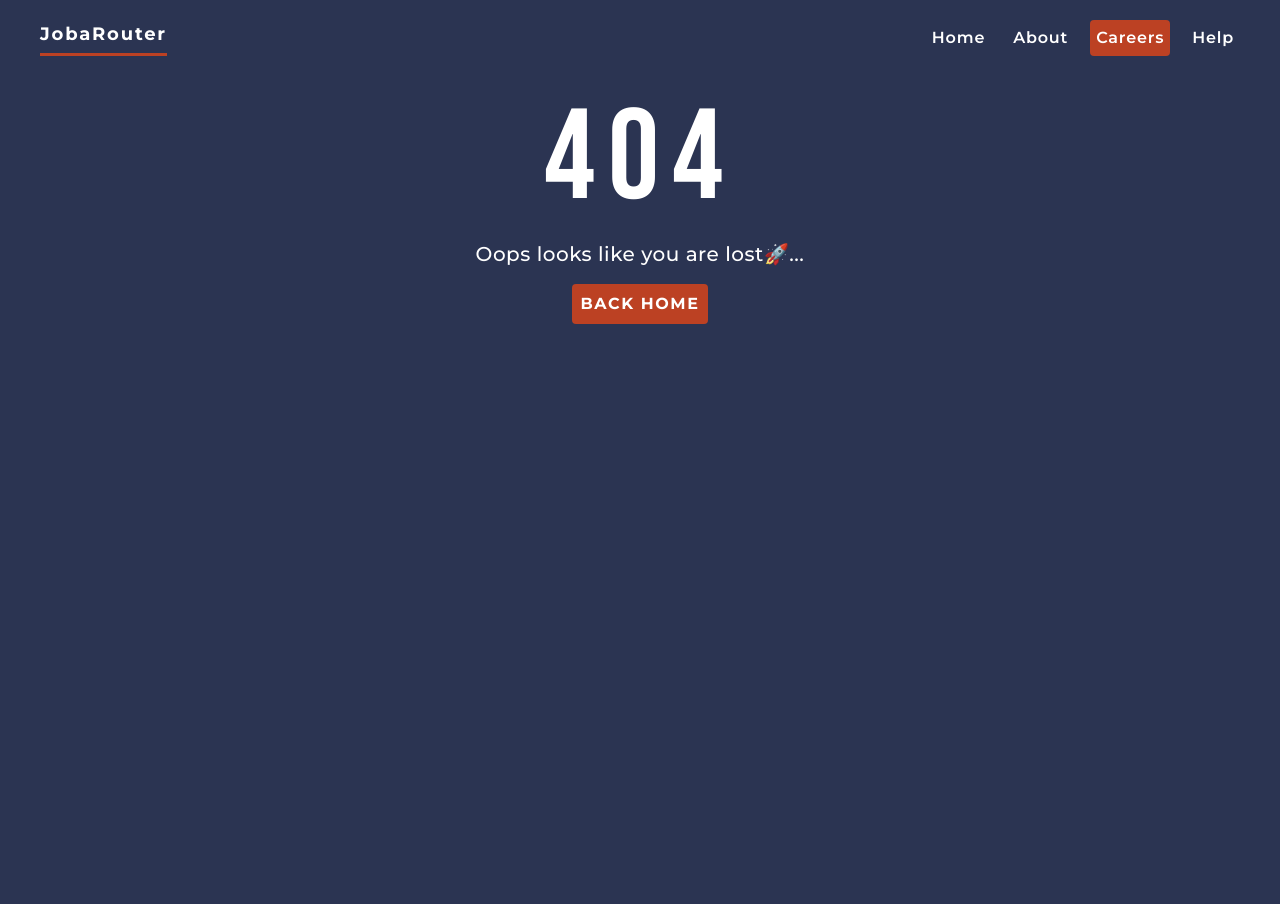
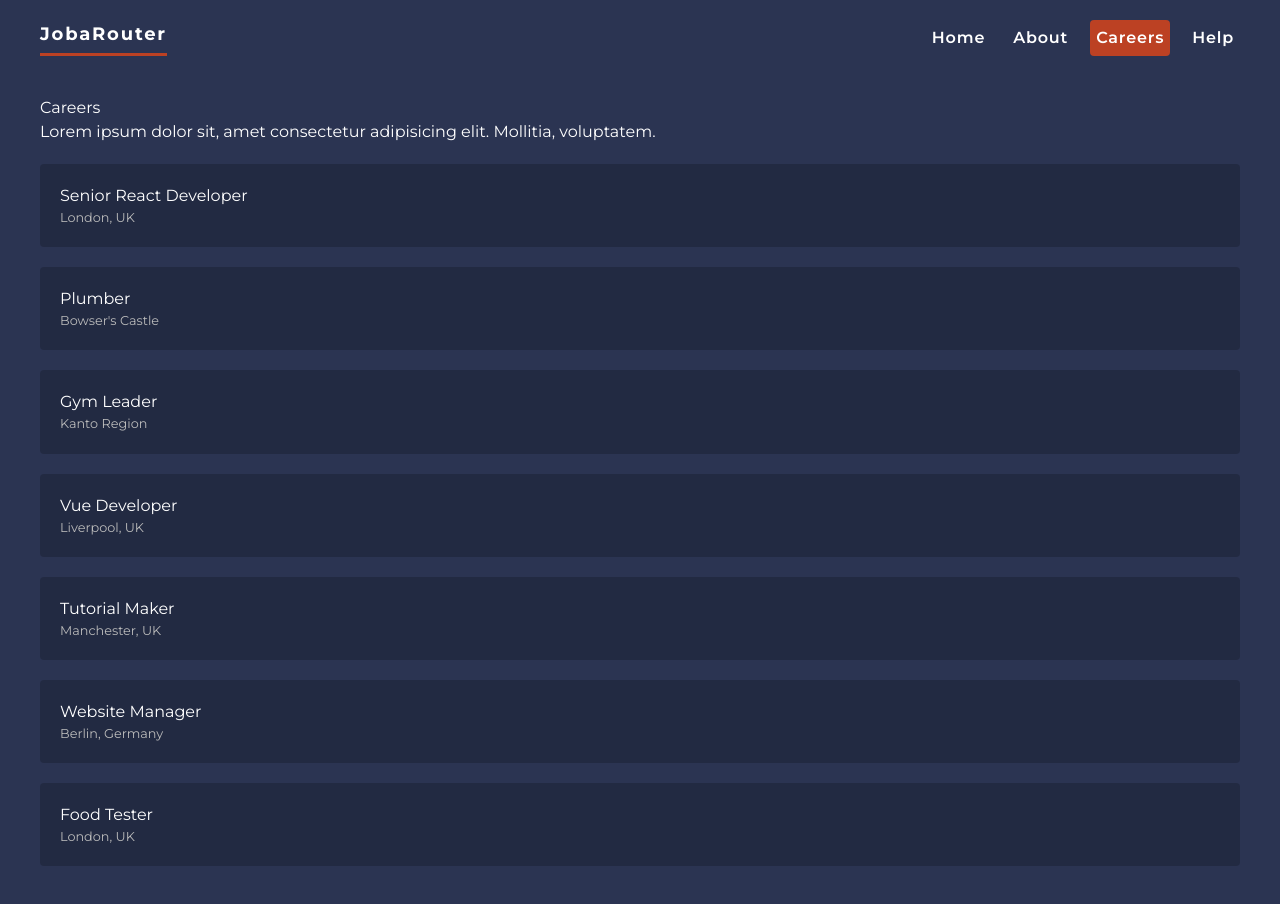
Before and after one commit to IRAKOZEAimeAubin/react-router-basics, a React (Vite) app: page /careers in a window 1280 px wide. Before the commit this address had no page. Shown: the top 904 px of the page. Before the commit the page ends 800 px from the top, so only its background shows below. Built offline with nearby package versions, Linux system fonts and the light colour scheme; data requests are answered from the project's data file.

Commit message:
feature: add changes to the UI

```diff
--- a/package.json
+++ b/package.json
@@ -9,6 +9,7 @@
     "preview": "vite preview"
   },
   "dependencies": {
+    "json-server": "^0.17.3",
     "react": "^18.2.0",
     "react-dom": "^18.2.0",
     "react-router-dom": "^6.13.0"
--- a/src/App.jsx
+++ b/src/App.jsx
@@ -6,6 +6,8 @@ import HelpLayout from "./layouts/HelpLayout";
 import Faq from "./pages/help/Faq";
 import Contact from "./pages/help/Contact";
 import NotFound from "./pages/NotFound";
+import CareersLayout from "./layouts/CareersLayout";
+import Careers, { careersLoader } from "./pages/careers/Careers";
 
 const router = createBrowserRouter(
   createRoutesFromElements(
@@ -15,6 +17,9 @@ const router = createBrowserRouter(
       <Route path="help" element={ <HelpLayout /> }>
         <Route path="faq" element={ <Faq /> } />
         <Route path="contact" element={ <Contact /> } />
+      </Route>
+      <Route path="careers" element={ <CareersLayout /> }>
+        <Route index loader={ careersLoader } element={ <Careers /> } />
       </Route>
       <Route path="*" element={ <NotFound /> } />
     </Route>
--- a/src/index.css
+++ b/src/index.css
@@ -66,3 +66,25 @@ form input, form textarea {
 form label span {
   margin-bottom: 10px;
 }
+
+.careers > a {
+  display: block;
+  background: rgba(0,0,0,0.2);
+  padding: 20px;
+  border-radius: 4px;
+  margin: 20px 0;
+  text-decoration: none;
+}
+
+.careers > a:hover p {
+  color: var(--primary);
+}
+
+.careers p {
+  margin: 0;
+}
+
+.careers > a p:last-child {
+ font-size: 0.8em;
+ color: #bbb;
+}
```
Also changed, not shown: 1 other file (tests, documents, lock files or other folders).
